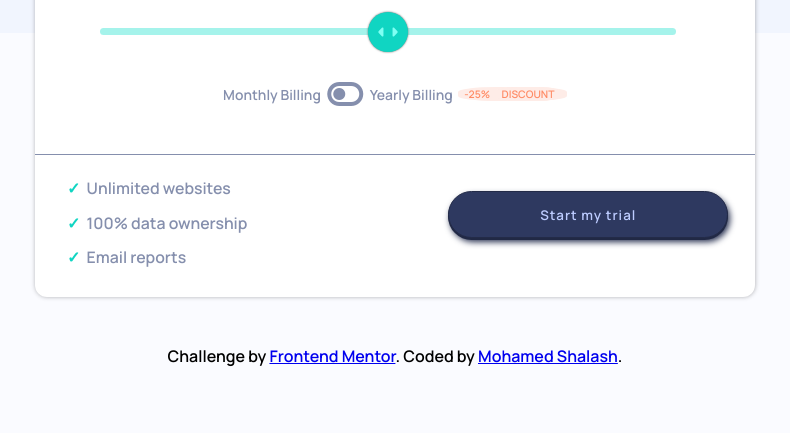
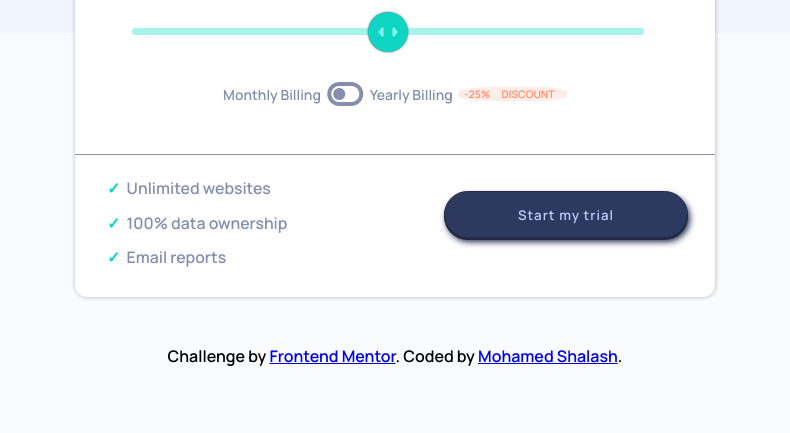
Before and after one commit to shalash23/interactive-pricing-component, a plain HTML site: page index.html in a window 1280 px wide. Shown: the part 367-800 px from the top of the page, without its empty margins (245-1035 px from the left). Drawn offline with nearby package versions, Linux system fonts and the light colour scheme.

Commit message:
adjusted build

```diff
--- a/styles/_section.scss
+++ b/styles/_section.scss
@@ -90,7 +90,7 @@ section {
   section {
     grid-template-columns: 1fr 1fr;
     grid-template-rows: repeat(4, auto);
-    min-width: 45em;
+    width: max(35em, 40em);
     min-height: 24em;
 
     .wrap {
```
Also changed, not shown: styles/styles.css, 1 other file.
